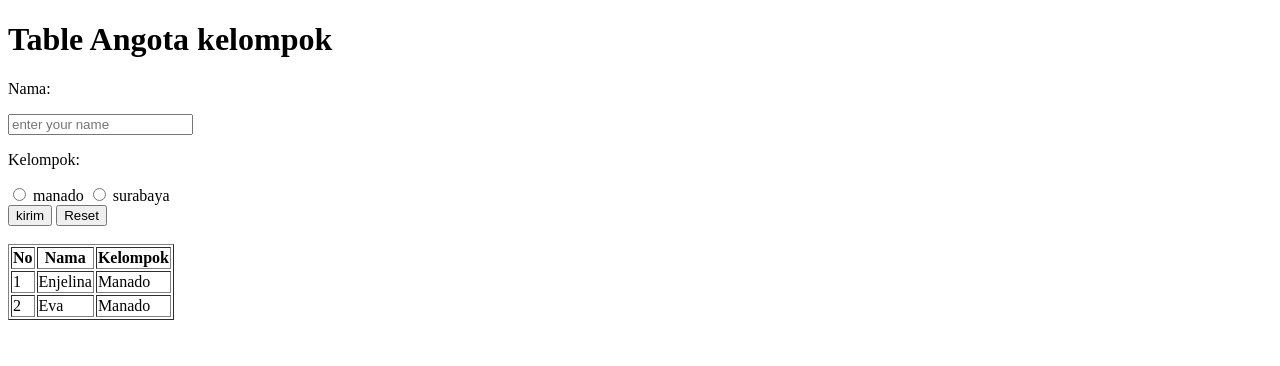
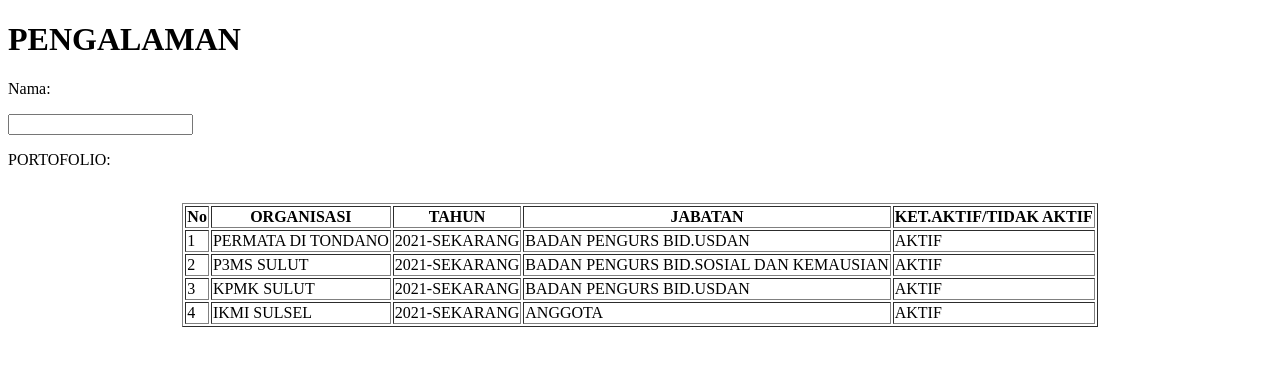
Before and after one commit to Enjelina18/Web-Basic-Seal, a plain HTML site: page table.html in a window 1280 px wide. Drawn offline with Linux system fonts and the light colour scheme.

Commit message:
portofolio.html

```diff
--- a/table.html
+++ b/table.html
@@ -4,50 +4,60 @@
     <meta charset="UTF-8">
     <meta http-equiv="X-UA-Compatible" content="IE=edge">
     <meta name="viewport" content="width=device-width, initial-scale=1.0">
-    <title>Belajar Bikin Table</title>
+    <title>ENJELINA</title>
 </head>
 <body>
 
-    <h1>Table Angota kelompok</h1>
+    <h1>PENGALAMAN</h1>
 
     <from>
         <p>Nama:</p>
-        <input type="text" name="nama" placeholder="enter your name">
-        <p>Kelompok:</p>
-        <input type="radio" name="kelompok" id="manado">
-        <label for="manado">manado</label>
-        <input type="radio" name="kelompok" id="manado">
-        <label for="surabaya">surabaya</label>
-        <div>
-            <input type="submit" value="kirim">
-            <input type="reset" value="Reset">
-
-        </div>
+        <input type="text" Name="nama" membuat portofolio="enter your name">
+        <p>PORTOFOLIO:</p>
 
     </from>
 
 
-    <br>
+            <br>
 
-      <table border="1">
+      <table border="1" align="center">
+
         <tr>
             <th>No</th>
-            <th>Nama</th>
-            <th>Kelompok</th>
-
+            <th>ORGANISASI</th>
+            <th>TAHUN</th>
+            <th>JABATAN</th>
+            <th> KET.AKTIF/TIDAK AKTIF</th>
         </tr>
         <tr>
             <td>1</td>
-            <td>Enjelina</td>
-            <td>Manado</td>
-
+            <td>PERMATA DI TONDANO</td>
+            <td>2021-SEKARANG</td>
+            <td>BADAN PENGURS BID.USDAN</td>
+            <td>AKTIF</td>
         </tr>
         <tr>
             <td>2</td>
-            <td>Eva</td>
-            <td>Manado</td>
+            <td>P3MS SULUT</td>
+            <td>2021-SEKARANG</td>
+            <td>BADAN PENGURS BID.SOSIAL DAN KEMAUSIAN</td>
+            <td>AKTIF</td>
+        </tr>
+        <tr>
+            <td>3</td>
+            <td>KPMK SULUT</td>
+            <td>2021-SEKARANG</td>
+            <td>BADAN PENGURS BID.USDAN</td>
+            <td>AKTIF</td>
+        </tr>
+        <tr>
+            <td>4</td>
+            <td>IKMI SULSEL</td>
+            <td>2021-SEKARANG</td>
+            <td>ANGGOTA</td>
+            <td>AKTIF</td>
+        </tr>
 
-        </tr>
       </table>
 
 </body>
```
Also changed, not shown: about.html (+12 -0 lines), services.html (deleted, +0 -1 lines), portofolio.html (added), 1 other file.
